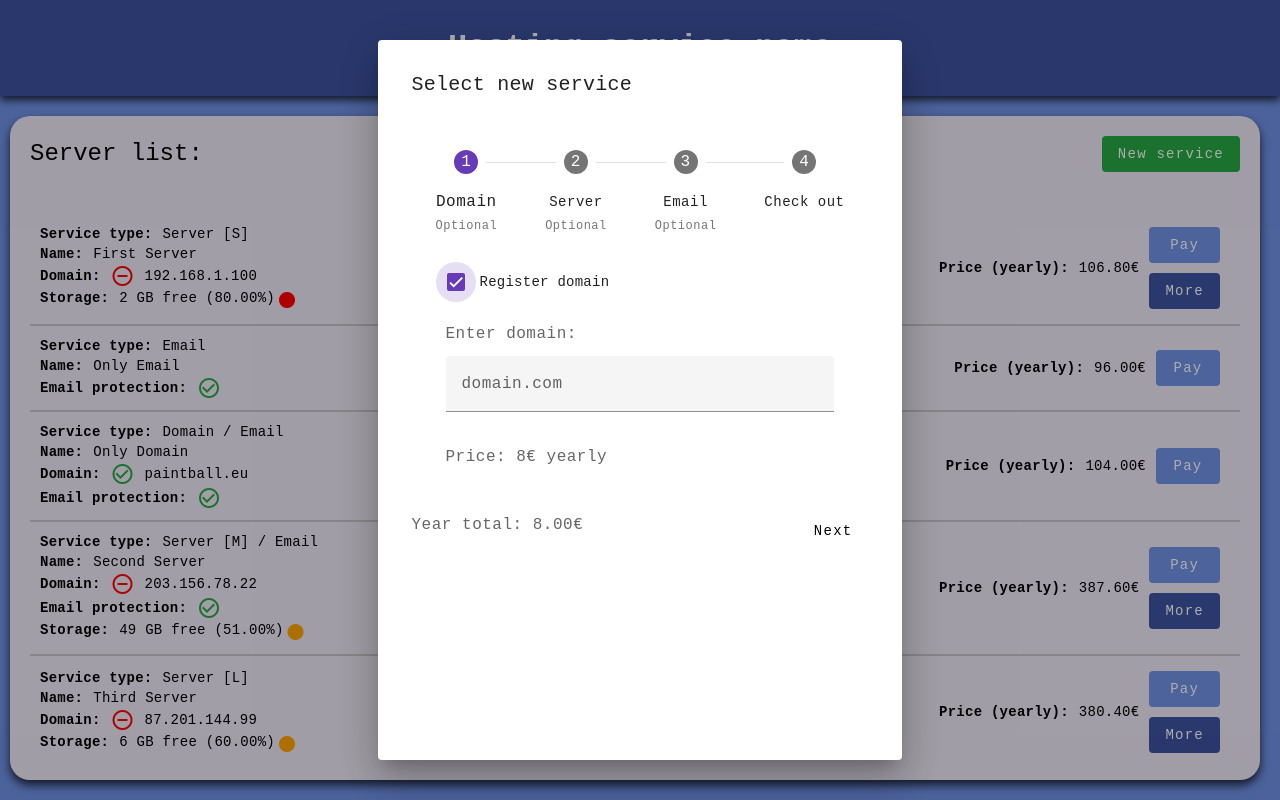
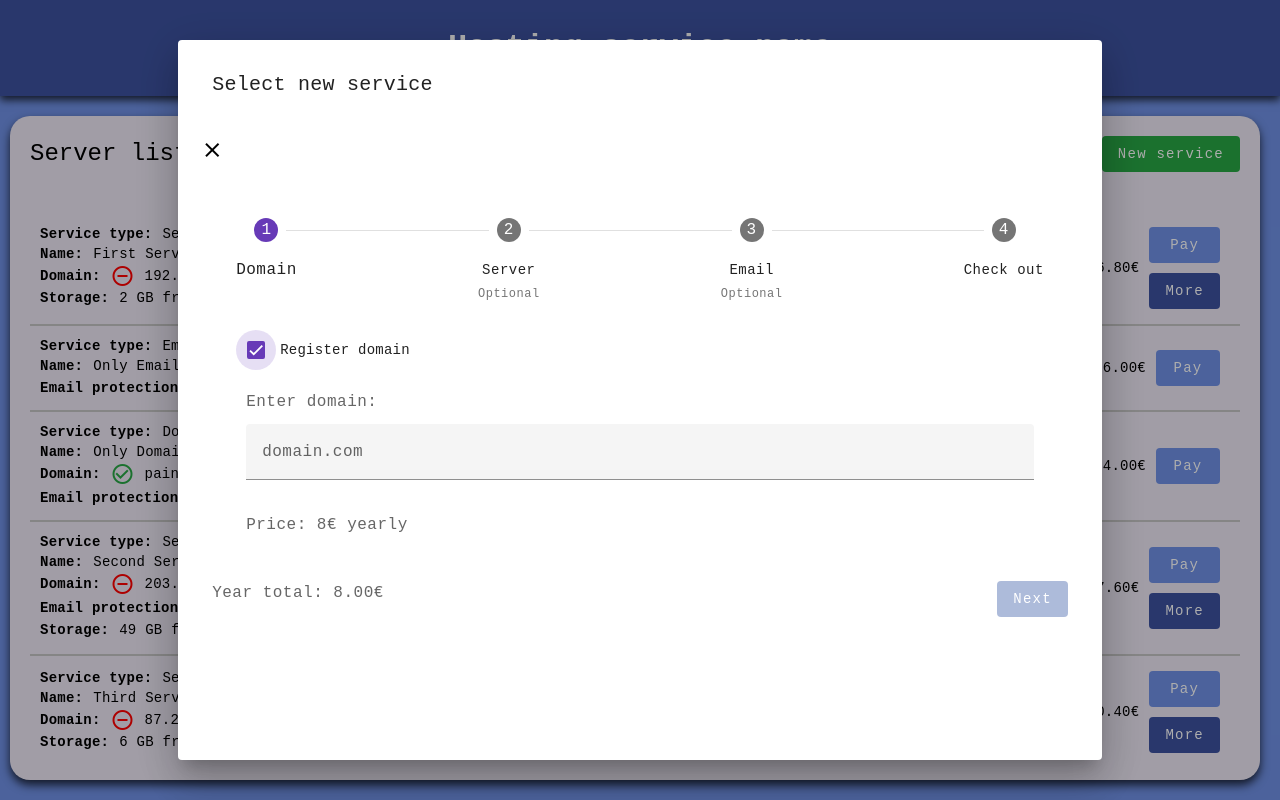
Before and after one commit to Sushilla/Hosting-service---DEMO-project, an Angular app: page / in a window 1280 px wide. Both pictures are taken after a click on the label "Register domain". Built offline with nearby package versions, Linux system fonts and the light colour scheme.

Commit message:
[REF] Moved styles to scss files

```diff
--- a/src/app/Components/Modal/cpu-information-modal/cpu-information-modal.component.html
+++ b/src/app/Components/Modal/cpu-information-modal/cpu-information-modal.component.html
@@ -1,8 +1,8 @@
-<div style="margin: 10px">
+<div class="margin">
   <h2 mat-dialog-title>CPU properties</h2>
 
   <mat-dialog-content>
-    <h3 style="font-weight: bold">CPU: {{ data.cpu }}</h3>
+    <h3 class="bold">CPU: {{ data.cpu }}</h3>
 
     <p>Cores: {{ data.cores }}</p>
     <p>Clock speed: {{ data.clock }}GHZ</p>
--- a/src/app/Components/Modal/cpu-information-modal/cpu-information-modal.component.scss
+++ b/src/app/Components/Modal/cpu-information-modal/cpu-information-modal.component.scss
@@ -0,0 +1,3 @@
+.margin {
+  margin: 10px;
+}
--- a/src/app/Components/Modal/new-service-modal/new-service-modal.component.html
+++ b/src/app/Components/Modal/new-service-modal/new-service-modal.component.html
@@ -1,5 +1,10 @@
-<div style="margin: 10px; min-height: 700px; max-height: 700px; min-width: 500px;">
-    <h2 mat-dialog-title>Select new service</h2>
+<div class="new-service-container">
+    <div class=".display-align_center-justify_between">
+        <h2 mat-dialog-title>Select new service</h2>
+        <button mat-icon-button mat-dialog-close>
+            <mat-icon>close</mat-icon>
+        </button>
+    </div>
 
     <mat-dialog-content>
 
@@ -7,16 +12,15 @@
 
 
 
-            <mat-step [stepControl]="SelectionPlanGroup" label="Domain" optional>
+            <mat-step [stepControl]="SelectionPlanGroup" label="Domain" [optional]="!f.SelectedDomain">
                 <form [formGroup]="SelectionPlanGroup">
                     <section>
                         <mat-checkbox color="primary" formControlName="SelectedDomain">Register domain</mat-checkbox>
                     </section>
-                    <div [ngClass]="f.SelectedDomain ? '' : 'noClick'"
-                        [ngStyle]="{'background-color': !f.SelectedDomain ? '#d5d5d5' : 'transparent'}"
-                        style="margin: 10px 0; padding: 10px; border-radius: 10px;">
+                    <div class="container" [ngClass]="f.SelectedDomain ? '' : 'noClick'"
+                        [ngStyle]="{'background-color': !f.SelectedDomain ? '#d5d5d5' : 'transparent'}">
                         <p>Enter domain:</p>
-                        <mat-form-field style="width: 100%; margin: 10px 0;" disabled>
+                        <mat-form-field class="form-field">
                             <input matInput type="text" placeholder="domain.com" formControlName="DomainValue"
                                 [readonly]="!f.SelectedDomain">
                         </mat-form-field>
@@ -28,18 +32,16 @@
 
 
 
-            <mat-step [stepControl]="SelectionPlanGroup" label="Server" optional>
+            <mat-step [stepControl]="SelectionPlanGroup" label="Server" [optional]="!f.SelectedServer">
                 <form [formGroup]="SelectionPlanGroup">
                     <section>
                         <mat-checkbox color="primary" formControlName="SelectedServer">Server creation</mat-checkbox>
                     </section>
-                    <div [ngClass]="f.SelectedServer ? '' : 'noClick'"
-                        [ngStyle]="{'background-color': !f.SelectedServer ? '#d5d5d5' : 'transparent'}"
-                        style="margin: 10px 0; padding: 10px; border-radius: 10px;">
-                        <p style="margin: 10px 0 !important;">Server pricing (monthly):</p>
+                    <div class="container" [ngClass]="f.SelectedServer ? '' : 'noClick'"
+                        [ngStyle]="{'background-color': !f.SelectedServer ? '#d5d5d5' : 'transparent'}">
+                        <p class="p-margin">Server pricing (monthly):</p>
 
-                        <mat-radio-group class="server-pricing"
-                            style="width: 100%; display: flex; justify-content: space-evenly;"
+                        <mat-radio-group class="display-justify_evenly server-pricing"
                             [ngModelOptions]="{standalone: true}" [(ngModel)]="f.ServerPlan">
                             <mat-radio-button *ngFor="let index of [0,1,2]" color="primary" [value]="index">
                                 <span>
@@ -51,19 +53,18 @@
                             </mat-radio-button>
                         </mat-radio-group>
 
-                        <p style="margin: 10px 0 !important;">Select storage capacity</p>
+                        <p lass="p-margin">Select storage capacity</p>
                         <section>
                             <mat-checkbox color="primary" formControlName="ServerDefaultStorage"
                                 [disabled]="!f.SelectedServer">Use free storage (10
                                 GB)</mat-checkbox>
                         </section>
 
-                        <div style="display: flex; flex-direction: column; align-items: center;">
-                            <label id="example-name-label" class="example-name-label">Storage space</label>
-                            <label class="example-value-label">{{GetFormatedStorageText()}}</label>
+                        <div class="display-align_center-column">
+                            <label>Storage space</label>
+                            <label>{{GetFormatedStorageText()}}</label>
                         </div>
-                        <mat-slider [disabled]="f.ServerDefaultStorage" max="10240" min="128" step="128"
-                            style="width: calc(100% - (16px * 2));">
+                        <mat-slider class="slider" [disabled]="f.ServerDefaultStorage" max="10240" min="128" step="128">
                             <input matSliderThumb formControlName="ServerStorageSize" #slider>
                         </mat-slider>
 
@@ -75,18 +76,17 @@
 
 
 
-            <mat-step [stepControl]="SelectionPlanGroup" label="Email" optional>
+            <mat-step [stepControl]="SelectionPlanGroup" label="Email" [optional]="!f.SelectedEmailProtection">
                 <form [formGroup]="SelectionPlanGroup">
                     <section>
                         <mat-checkbox color="primary" formControlName="SelectedEmailProtection">Email
                             protection</mat-checkbox>
                     </section>
 
-                    <div [ngClass]="f.SelectedEmailProtection ? '' : 'noClick'"
-                        [ngStyle]="{'background-color': !f.SelectedEmailProtection ? '#d5d5d5' : 'transparent'}"
-                        style="margin: 10px 0; padding: 10px; border-radius: 10px;">
+                    <div class="container" [ngClass]="f.SelectedEmailProtection ? '' : 'noClick'"
+                        [ngStyle]="{'background-color': !f.SelectedEmailProtection ? '#d5d5d5' : 'transparent'}">
                         <p>Enter email:</p>
-                        <mat-form-field style="width: 100%; margin: 10px 0;" disabled>
+                        <mat-form-field class="form-field">
                             <input matInput type="text" placeholder="email@gmail.com" formControlName="EmailValue"
                                 [readonly]="!f.SelectedEmailProtection">
                         </mat-form-field>
@@ -96,11 +96,15 @@
                 </form>
             </mat-step>
 
+
+
             <mat-step label="Check out">
-                <p *ngIf="GetPriceForYear() !== 0" style="margin: 20px !important;">Total payment for:
+                <p class="check_out-margin" [ngStyle]="{'visibility': GetPriceForYear() !== 0 ? 'visible': 'hidden'}">
+                    Total payment for:
                     {{GetPriceForYear() |
                     number: '1.2-2'}}€</p>
-                <p *ngIf="GetPriceForYear() === 0" style="margin: 20px !important;">You did not selected any provided
+                <p class="check_out-margin" [ngStyle]="{'visibility': GetPriceForYear() === 0 ? 'visible': 'hidden'}">
+                    You did not selected any provided
                     services.
                     Please, select one and continue.</p>
                 <div>
@@ -112,14 +116,11 @@
 
         </mat-stepper>
 
-        <div *ngIf="stepper.selectedIndex !==3" style="display: flex; justify-content: space-between;">
+        <div *ngIf="stepper.selectedIndex !==3" class="display-justify_between">
             <p>Year total: {{GetPriceForYear() | number: '1.2-2'}}€</p>
-            <button mat-flat-button (click)="MoveToNextPage()">Next</button>
+            <button mat-flat-button class="next-button" (click)="MoveToNextPage()">Next</button>
         </div>
 
     </mat-dialog-content>
 
-    <!-- <mat-dialog-actions align="end">
-      <button mat-flat-button mat-dialog-close>Close</button>
-    </mat-dialog-actions> -->
 </div>
--- a/src/app/Components/Modal/new-service-modal/new-service-modal.component.scss
+++ b/src/app/Components/Modal/new-service-modal/new-service-modal.component.scss
@@ -1,6 +1,17 @@
 ::ng-deep .server-pricing .mdc-form-field.mat-internal-form-field {
   display: flex;
   flex-direction: column;
+}
+
+.server-pricing {
+  width: 100%;
+}
+
+.new-service-container {
+  margin: 10px;
+  min-height: 700px;
+  max-height: 700px;
+  min-width: 500px;
 }
 
 .decline {
@@ -17,3 +28,31 @@
 .pay:disabled {
   background-color: rgb(207, 207, 207);
 }
+
+.container {
+  margin: 10px 0;
+  padding: 10px;
+  border-radius: 10px;
+}
+
+.form-field {
+  width: 100%;
+  margin: 10px 0;
+}
+
+.p-margin {
+  margin: 10px 0 !important;
+}
+
+.slider {
+  width: calc(100% - (16px * 2));
+}
+
+.check_out-margin {
+  margin: 20px !important;
+}
+
+.next-button {
+  background-color: #adbbda;
+  color: #ffffff;
+}
--- a/src/styles.scss
+++ b/src/styles.scss
@@ -63,10 +63,19 @@ p {
   justify-content: end
 }
 
+.display-justify_evenly{
+  display: flex; justify-content: space-evenly;
+}
+
 .display-align_center-column {
   display: flex;
   align-items: center;
   flex-direction: column;
+}
+
+.display-justify_between {
+  display: flex;
+  justify-content: space-between;
 }
 
 .display-align_center-justify_between {
@@ -74,6 +83,7 @@ p {
   align-items: center;
   justify-content: space-between;
 }
+
 
 .display-align_center-justify_center {
   display: flex;
```
Also changed, not shown: src/app/Components/Modal/new-service-modal/new-service-modal.component.ts (+9 -2 lines).
